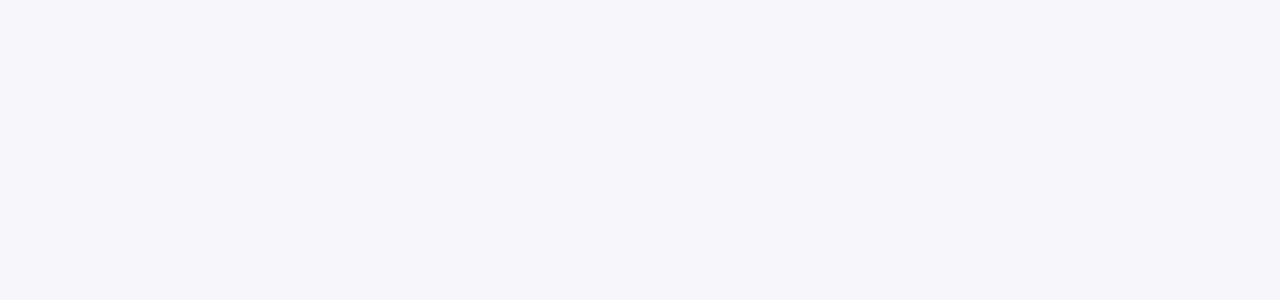
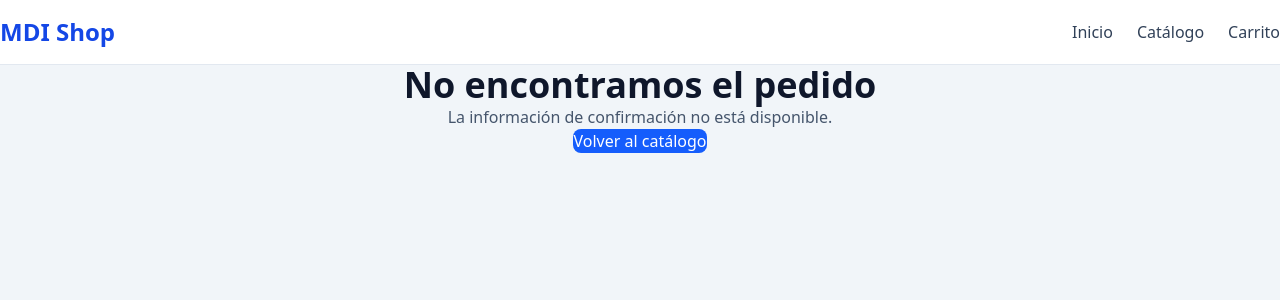
Before and after one commit to mdishop246-bit/MDI-Shop-TS, a React (Vite) app: page /pedido/confirmacion in a window 1280 px wide. Before the commit this address had no page. Shown: the top 300 px of the page. Built offline with nearby package versions, Linux system fonts and the light colour scheme.

Commit message:
v1.8 - Agregar confirmacion de pedido

```diff
--- a/src/App.tsx
+++ b/src/App.tsx
@@ -3,6 +3,7 @@ import HomePage from "./pages/HomePage";
 import ProductPage from "./pages/ProductPage";
 import CartPage from "./pages/CartPage";
 import CheckoutPage from "./pages/CheckoutPage";
+import OrderConfirmationPage from "./pages/OrderConfirmationPage";
 
 function App() {
   return (
@@ -11,6 +12,7 @@ function App() {
       <Route path="/producto/:id" element={<ProductPage />} />
       <Route path="/carrito" element={<CartPage />} />
       <Route path="/checkout" element={<CheckoutPage />} />
+      <Route path="/pedido/confirmacion" element={<OrderConfirmationPage />}/>
     </Routes>
   );
 }
--- a/src/pages/CheckoutPage.tsx
+++ b/src/pages/CheckoutPage.tsx
@@ -1,5 +1,5 @@
 import { useState } from "react";
-import { Link } from "react-router-dom";
+import { Link, useNavigate } from "react-router-dom";
 import MainLayout from "../layouts/MainLayout";
 import { useCart } from "../context/CartContext";
 import { createOrder } from "../services/orderService";
@@ -17,6 +17,7 @@ interface CheckoutForm {
 
 function CheckoutPage() {
   const { items, totalPrice } = useCart();
+  const navigate = useNavigate();
 
   const [form, setForm] = useState<CheckoutForm>({
     nombre: "",
@@ -89,12 +90,15 @@ function CheckoutPage() {
       total: totalPrice,
     });
 
-    console.log("Pedido creado:", order);
+    navigate("/pedido/confirmacion", {
+      state: {
+        orderId: order.id,
+        total: order.total,
+      },
+    });
+  };
 
-    alert(
-        `Pedido ${order.id} creado correctamente. El pago se integrará próximamente.`
-    );
-    };
+
 
   return (
     <MainLayout>
--- /dev/null
+++ b/src/pages/OrderConfirmationPage.tsx
@@ -0,0 +1,92 @@
+import { Link, useLocation } from "react-router-dom";
+import MainLayout from "../layouts/MainLayout";
+
+interface OrderConfirmationState {
+  orderId: string;
+  total: number;
+}
+
+function OrderConfirmationPage() {
+  const location = useLocation();
+  const state = location.state as OrderConfirmationState | null;
+
+  if (!state) {
+    return (
+      <MainLayout>
+        <div className="py-16 text-center">
+          <h1 className="text-4xl font-bold text-slate-900">
+            No encontramos el pedido
+          </h1>
+
+          <p className="mt-4 text-slate-600">
+            La información de confirmación no está disponible.
+          </p>
+
+          <Link
+            to="/"
+            className="mt-6 inline-block rounded-lg bg-blue-600 px-6 py-3 text-white hover:bg-blue-700"
+          >
+            Volver al catálogo
+          </Link>
+        </div>
+      </MainLayout>
+    );
+  }
+
+  return (
+    <MainLayout>
+      <div className="mx-auto max-w-2xl py-16 text-center">
+        <div className="rounded-xl border border-slate-200 bg-white p-10">
+          <div className="text-5xl">✓</div>
+
+          <h1 className="mt-6 text-4xl font-bold text-slate-900">
+            ¡Pedido creado correctamente!
+          </h1>
+
+          <p className="mt-4 text-slate-600">
+            Gracias por comprar en MDI Shop.
+          </p>
+
+          <div className="mt-8 rounded-lg bg-slate-50 p-6 text-left">
+            <p className="text-sm text-slate-500">
+              Número de pedido
+            </p>
+
+            <p className="mt-1 text-xl font-bold text-slate-900">
+              {state.orderId}
+            </p>
+
+            <p className="mt-5 text-sm text-slate-500">
+              Total
+            </p>
+
+            <p className="mt-1 text-2xl font-bold text-blue-700">
+              ${state.total.toLocaleString("es-MX")}
+            </p>
+
+            <p className="mt-5 text-sm text-slate-500">
+              Estado del pago
+            </p>
+
+            <p className="mt-1 font-medium text-amber-600">
+              Pendiente
+            </p>
+          </div>
+
+          <p className="mt-6 text-sm text-slate-500">
+            El pago se integrará próximamente.
+          </p>
+
+          <Link
+            to="/"
+            className="mt-8 inline-block rounded-lg bg-blue-600 px-6 py-3 font-medium text-white hover:bg-blue-700"
+          >
+            Volver al catálogo
+          </Link>
+        </div>
+      </div>
+    </MainLayout>
+  );
+}
+
+export default OrderConfirmationPage;
```
Lines whose indentation alone changed are shown as unchanged.
